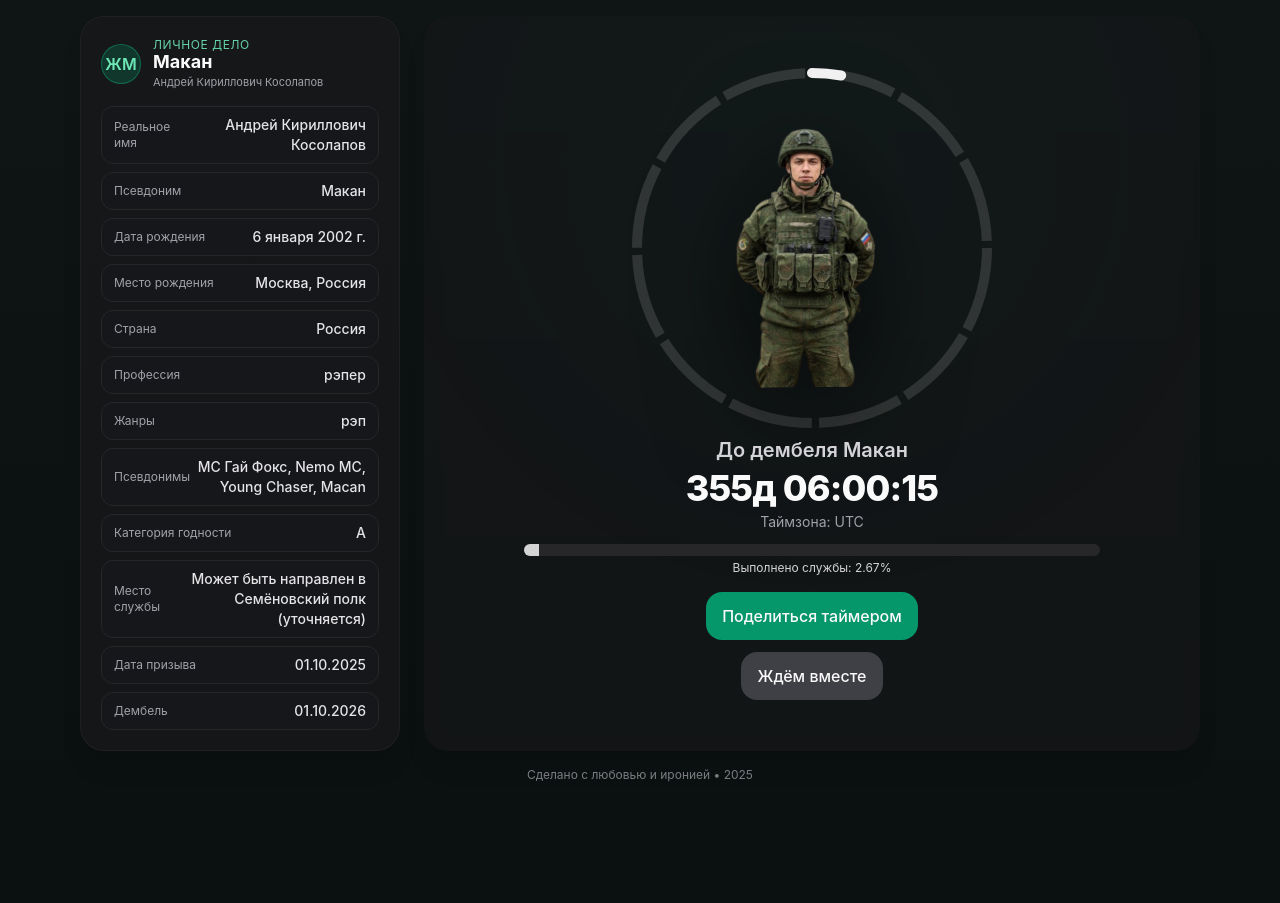
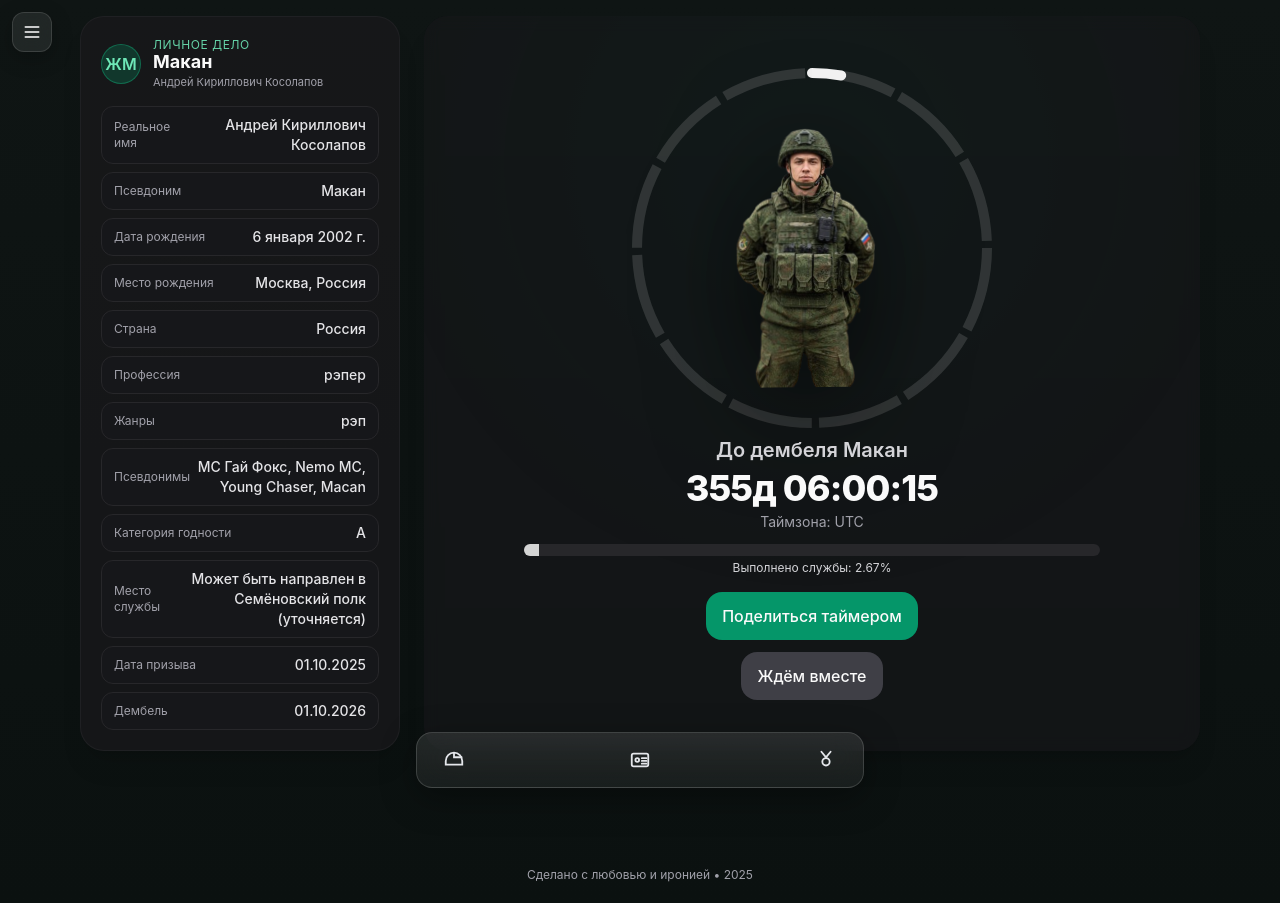
Before and after one commit to krexpex/dembel-makan-webapp, a React (Vite) app: page / in a window 1280 px wide. Before the commit the page ends 800 px from the top, so only its background shows below. Built offline with nearby package versions, Linux system fonts and the light colour scheme.

Commit message:
update update new uix

```diff
--- a/src/App.jsx
+++ b/src/App.jsx
@@ -24,6 +24,11 @@ export default function App() {
   const [popped, setPopped] = useState(false);
   const [entered, setEntered] = useState(false);
 
+  // вибрация
+  const [vibrateEnabled, setVibrateEnabled] = useState(true);
+  // меню
+  const [menuOpen, setMenuOpen] = useState(false);
+
   // счётчик и флаги появления изображений
   const [tapCount, setTapCount] = useState(0);
   const [show1, setShow1] = useState(false); // jeb1.png — 3-й тап
@@ -43,6 +48,15 @@ export default function App() {
     const t = setTimeout(() => setEntered(true), 50);
     return () => clearTimeout(t);
   }, []);
+
+  // загрузка/сохранение вибрации
+  useEffect(() => {
+    const saved = localStorage.getItem("vibrateEnabled");
+    if (saved !== null) setVibrateEnabled(saved === "1");
+  }, []);
+  useEffect(() => {
+    localStorage.setItem("vibrateEnabled", vibrateEnabled ? "1" : "0");
+  }, [vibrateEnabled]);
 
   // Автопропадание надписей спустя ~2.4с
   useEffect(() => {
@@ -113,6 +127,13 @@ export default function App() {
     setPopped(true);
     setTimeout(() => setPopped(false), 180);
 
+    // вибрация (если включена)
+    if (vibrateEnabled) {
+      try { navigator.vibrate?.(30); } catch {}
+      // лёгкая haptic через Telegram API (если поддерживает)
+      try { window.Telegram?.WebApp?.HapticFeedback?.impactOccurred?.("light"); } catch {}
+    }
+
     setTapCount((prev) => {
       const next = prev + 1;
       if (next === 3) setShow1(true);
@@ -129,15 +150,46 @@ export default function App() {
     window.open(url, "_blank", "noopener,noreferrer");
   }
 
-  // clip-path для отображения JEB-изображений строго ВНУТРИ круга
-  const clipStyle = {
-    clipPath: `circle(${r}px at ${size/2}px ${size/2}px)`
-  };
+  // clip-path для JEB-изображений строго ВНУТРИ круга
+  const clipStyle = { clipPath: `circle(${r}px at ${size/2}px ${size/2}px)` };
+
+  // переключатель вибрации
+  function toggleVibration() {
+    setVibrateEnabled(v => !v);
+    // микро-тик при смене состояния
+    try { navigator.vibrate?.(10); } catch {}
+    setMenuOpen(false);
+  }
 
   return (
     <div className="min-h-screen w-full bg-gradient-to-b from-[#0f1514] to-[#0b1110] text-zinc-50">
-      <div className="mx-auto max-w-6xl grid md:grid-cols-[320px,1fr] gap-4 md:gap-6 p-4">
+      {/* Бургер меню (fixed, слева сверху) */}
+      <div className="fixed left-3 top-3 z-[60]">
+        <button
+          aria-label="Открыть меню"
+          onClick={() => setMenuOpen(o => !o)}
+          className="glass-btn h-10 w-10 grid place-items-center rounded-xl"
+        >
+          <BurgerIcon />
+        </button>
 
+        {/* Выпадающее меню */}
+        {menuOpen && (
+          <div className="mt-2 w-60 glass-menu rounded-2xl p-2 shadow-xl border border-white/10">
+            <button
+              onClick={toggleVibration}
+              className="w-full flex items-center gap-3 px-3 py-2 rounded-xl hover:bg-white/8 transition-colors"
+            >
+              {vibrateEnabled ? <VibrationOnIcon /> : <VibrationOffIcon />}
+              <span className="text-sm">
+                {vibrateEnabled ? "Выключить вибрацию" : "Включить вибрацию"}
+              </span>
+            </button>
+          </div>
+        )}
+      </div>
+
+      <div className="mx-auto max-w-6xl grid md:grid-cols-[320px,1fr] gap-4 md:gap-6 p-4 pb-28">
         {/* Анкета слева */}
         <section className={`order-2 md:order-1 ${entered ? "appear-fade-up" : ""}`}>
           <SoldierCard profile={PROFILE} service={{ start: SERVICE_START, end: DEMOBIL_DATE }} />
@@ -178,7 +230,7 @@ export default function App() {
 
             {/* Зона для JEB-изображений: строго внутри круга и ниже Макана */}
             <div className="absolute inset-0 z-[5] pointer-events-none" style={clipStyle}>
-              {/* 1) 3-й тап — слева снизу, вылезает и чуть поднимается */}
+              {/* 1) 3-й тап — слева снизу */}
               {show1 && (
                 <img
                   src="/jeb1.png"
@@ -187,7 +239,7 @@ export default function App() {
                 />
               )}
 
-              {/* 2) 7-й тап — справа по центру, заезд внутрь */}
+              {/* 2) 7-й тап — справа по центру */}
               {show2 && (
                 <img
                   src="/jeb2.png"
@@ -199,7 +251,6 @@ export default function App() {
               {/* 3) 10-й тап — дугой сверху (картинка) */}
               {show3 && (
                 <div className="absolute top-[6%] left-1/2 -translate-x-1/2 w-[78%] md:w-[68%] grid place-items-center jeb-layer auto-fade-out">
-                  {/* если у тебя файл jpg — поменяй на /jeb3.jpg */}
                   <img src="/jeb3.png" alt="ДЖЕБ, УШЁЛ ДЖЕБ" className="w-full jeb-img" />
                 </div>
               )}
@@ -253,7 +304,22 @@ export default function App() {
         </section>
       </div>
 
-      <footer className="text-xs text-zinc-400 text-center pb-4">
+      {/* Нижняя «liquid glass» панель */}
+      <nav className="fixed left-0 right-0 bottom-3 z-[55] flex justify-center px-4">
+        <div className="glass-bar w-full max-w-md h-14 rounded-2xl px-4 flex items-center justify-between">
+          <button className="glass-item" aria-label="Каска">
+            <HelmetIcon />
+          </button>
+          <button className="glass-item" aria-label="ID карта">
+            <IdCardIcon />
+          </button>
+          <button className="glass-item" aria-label="Медали / достижения">
+            <MedalIcon />
+          </button>
+        </div>
+      </nav>
+
+      <footer className="text-xs text-zinc-400 text-center pb-5 pt-1">
         Сделано с любовью и иронией • {new Date().getFullYear()}
       </footer>
     </div>
@@ -339,3 +405,56 @@ function formatParts(p) {
   const ss = String(p.seconds).padStart(2, "0");
   return `${dd}${hh}:${mm}:${ss}`;
 }
+
+/* ───────── МИНИ-ИКОНКИ (inline SVG) ───────── */
+function BurgerIcon() {
+  return (
+    <svg width="20" height="20" viewBox="0 0 24 24" fill="none">
+      <path d="M4 6h16M4 12h16M4 18h16" stroke="currentColor" strokeWidth="2" strokeLinecap="round"/>
+    </svg>
+  );
+}
+function VibrationOnIcon() {
+  return (
+    <svg width="20" height="20" viewBox="0 0 24 24" fill="none">
+      <rect x="7" y="3" width="10" height="18" rx="2" stroke="currentColor" strokeWidth="2"/>
+      <path d="M2 8l2 2-2 2 2 2-2 2" stroke="currentColor" strokeWidth="2" strokeLinecap="round"/>
+      <path d="M22 8l-2 2 2 2-2 2 2 2" stroke="currentColor" strokeWidth="2" strokeLinecap="round"/>
+    </svg>
+  );
+}
+function VibrationOffIcon() {
+  return (
+    <svg width="20" height="20" viewBox="0 0 24 24" fill="none">
+      <rect x="7" y="3" width="10" height="18" rx="2" stroke="currentColor" strokeWidth="2"/>
+      <path d="M2 8l2 2-2 2 2 2-2 2" stroke="currentColor" strokeWidth="2" strokeLinecap="round" opacity=".35"/>
+      <path d="M22 8l-2 2 2 2-2 2 2 2" stroke="currentColor" strokeWidth="2" strokeLinecap="round" opacity=".35"/>
+      <path d="M5 5l14 14" stroke="currentColor" strokeWidth="2" strokeLinecap="round"/>
+    </svg>
+  );
+}
+function HelmetIcon() {
+  return (
+    <svg width="22" height="22" viewBox="0 0 24 24" fill="none">
+      <path d="M3 13a9 9 0 1118 0v4H3v-4z" stroke="currentColor" strokeWidth="2" fill="none"/>
+      <path d="M12 4v5h9" stroke="currentColor" strokeWidth="2" />
+    </svg>
+  );
+}
+function IdCardIcon() {
+  return (
+    <svg width="22" height="22" viewBox="0 0 24 24" fill="none">
+      <rect x="3" y="5" width="18" height="14" rx="2" stroke="currentColor" strokeWidth="2"/>
+      <circle cx="9" cy="12" r="2" stroke="currentColor" strokeWidth="2"/>
+      <path d="M14 10h5M14 13h5M14 16h5" stroke="currentColor" strokeWidth="2" strokeLinecap="round"/>
+    </svg>
+  );
+}
+function MedalIcon() {
+  return (
+    <svg width="22" height="22" viewBox="0 0 24 24" fill="none">
+      <circle cx="12" cy="14" r="4" stroke="currentColor" strokeWidth="2"/>
+      <path d="M7 3l5 6 5-6" stroke="currentColor" strokeWidth="2" strokeLinecap="round" />
+    </svg>
+  );
+}
--- a/src/index.css
+++ b/src/index.css
@@ -10,7 +10,7 @@ html, body {
   margin: 0;
   padding: 0;
   height: 100%;
-  background-color: #0b1110; /* тёмно-зелёный/чёрный фон */
+  background-color: #0b1110;
   color: #f9fafb;
   font-family: 'Inter', system-ui, -apple-system, Segoe UI, Roboto, Arial, sans-serif;
 }
@@ -18,32 +18,21 @@ html, body {
 * { box-sizing: border-box; }
 html { scroll-behavior: smooth; }
 
-/* Мелкие утилки */
 .transition-base { transition: all .3s ease; }
 .text-shadow { text-shadow: 0 1px 2px rgba(0,0,0,.5); }
 .shadow-deep { box-shadow: 0 8px 30px rgba(0,0,0,.40); }
 
 /* ===========================
-   СЛОИ СЦЕНЫ (Z-INDEX CONTROL)
+   СЛОИ СЦЕНЫ
    =========================== */
 
-/* Макан — всегда выше всего, кроме системных popups */
 .makan-layer { position: relative; z-index: 30; }
-
-/* На случай, если класс не добавлен — ловим по имени файла */
 img[src$="makan.png"] { position: relative; z-index: 30; }
 
-/* PNG/JPG надписи JEB — поверх фона/кольца/текста, но ниже Макана */
 .jeb-layer { position: absolute; z-index: 20; pointer-events: none; }
+img[src*="jeb"] { position: absolute; z-index: 20; pointer-events: none; }
 
-/* Фолбэк: если классы не указали — ловим по src */
-img[src*="jeb"] {
-  position: absolute;
-  z-index: 20;
-  pointer-events: none;
-}
-
-/* Мягкая тень под «ногами» Макана — усиливает эффект «из-за спины» */
+/* Тень у ног Макана — эффект «из-за спины» */
 .makan-shadow::after {
   content: "";
   position: absolute;
@@ -55,28 +44,25 @@ img[src*="jeb"] {
   background: linear-gradient(to top, rgba(0,0,0,0.7), transparent);
   border-radius: 50%;
   pointer-events: none;
-  z-index: 25; /* ниже самого Макана, выше надписей быть не должно */
+  z-index: 25;
 }
 
 /* ===========================
-   ВХОД СЦЕНЫ / ГЛОУ / ПОКАЧИВАНИЕ
+   ВХОД/ГЛОУ/ПОКАЧИВАНИЕ
    =========================== */
 
-/* Плавный подъём блока */
 @keyframes fade-up {
   0% { opacity: 0; transform: translateY(12px); }
   100% { opacity: 1; transform: translateY(0); }
 }
 .appear-fade-up { animation: fade-up 500ms ease-out both; }
 
-/* Плавное масштаб-проявление */
 @keyframes scale-in {
   0% { opacity: 0; transform: scale(0.94); }
   100% { opacity: 1; transform: scale(1); }
 }
 .appear-scale { animation: scale-in 520ms cubic-bezier(.2,.9,.2,1) both; }
 
-/* Нежная вспышка подсветки позади сцены */
 @keyframes glow-flash {
   0% { opacity: 0; }
   30% { opacity: .75; }
@@ -84,38 +70,31 @@ img[src*="jeb"] {
 }
 .glow-enter { animation: glow-flash 900ms ease-out both; }
 
-/* Лёгкое «покачивание» Макана (дышит) */
 @keyframes wobble {
   0%, 100% { transform: translateY(0) rotate(0deg); }
   25% { transform: translateY(-2px) rotate(-0.6deg); }
   50% { transform: translateY(1px) rotate(0.6deg); }
   75% { transform: translateY(-1px) rotate(-0.4deg); }
 }
-.animate-wobble {
-  animation: wobble 2.4s ease-in-out infinite;
-  transform-origin: 50% 100%;
-}
+.animate-wobble { animation: wobble 2.4s ease-in-out infinite; transform-origin: 50% 100%; }
 
 /* ===========================
-   АН�?МАЦИИ ДЛЯ JEB-НАДПИСЕЙ
+   JEB PNG: ПРОЗРАЧНОСТЬ + АНИМАЦИИ
    =========================== */
 
-/* В некоторых PNG может быть белая подложка — убираем её на тёмном фоне */
 .jeb-img {
-  mix-blend-mode: multiply;      /* белое "пропадает", чёрный остаётся чёрным */
+  mix-blend-mode: multiply; /* убирает белые подложки, чёрный остаётся чёрным */
   image-rendering: auto;
   background: transparent;
 }
 
-/* Авто-исчезновение через ~2.4с */
+/* Авто-исчезновение (задержка 2.4с, затем уход) */
 @keyframes fade-out {
   to { opacity: 0; transform: translateY(-6px) scale(.98); }
 }
-.auto-fade-out {
-  animation: fade-out 420ms ease-out 2.4s forwards; /* задержка 2.4с, затем плавный уход */
-}
+.auto-fade-out { animation: fade-out 420ms ease-out 2.4s forwards; }
 
-/* 1) jeb1 — появляется слева из-за Макана и чуть поднимается */
+/* 1) слева снизу */
 @keyframes rise-left {
   0%   { transform: translate(-40px, 30px) scale(.92); opacity: 0; filter: blur(6px); }
   60%  { filter: blur(0); }
@@ -123,7 +102,7 @@ img[src*="jeb"] {
 }
 .animate-rise-left { animation: rise-left 650ms cubic-bezier(.2,.9,.2,1) both; }
 
-/* 2) jeb2 — заезжает справа из-за Макана */
+/* 2) справа в центр */
 @keyframes slide-from-right {
   0%   { transform: translate(40px, -50%) scale(.96); opacity: 0; filter: blur(6px); }
   70%  { filter: blur(0); }
@@ -131,7 +110,7 @@ img[src*="jeb"] {
 }
 .animate-slide-from-right { animation: slide-from-right 520ms ease-out both; }
 
-/* 3) jeb3 — появляется сверху «дугой» (поп-эффект) */
+/* 3) дугой сверху */
 @keyframes arc-pop {
   0%   { transform: translate(-50%, -10px) scale(.9); opacity: 0; }
   60%  { opacity: 1; }
@@ -140,11 +119,53 @@ img[src*="jeb"] {
 .animate-arc-pop { animation: arc-pop 600ms cubic-bezier(.2,.9,.2,1) both; }
 
 /* ===========================
-   ФУТЕР
+   GLASS UI: BURGER + BOTTOM BAR
    =========================== */
 
-footer {
-  opacity: .75;
-  transition: opacity .3s ease;
+/* Кнопка-бургер */
+.glass-btn{
+  backdrop-filter: blur(10px);
+  -webkit-backdrop-filter: blur(10px);
+  background: rgba(255,255,255,0.08);
+  color: #fff;
+  border: 1px solid rgba(255,255,255,0.12);
+  box-shadow: 0 6px 20px rgba(0,0,0,.25);
+  transition: transform .15s ease, background .2s ease;
 }
-footer:hover { opacity: 1; }
+.glass-btn:active { transform: scale(.96); }
+.glass-btn:hover { background: rgba(255,255,255,0.12); }
+
+/* Выпадающее меню */
+.glass-menu{
+  backdrop-filter: blur(14px);
+  -webkit-backdrop-filter: blur(14px);
+  background: linear-gradient(180deg, rgba(24,24,27,0.75), rgba(24,24,27,0.55));
+  color: #fff;
+}
+
+/* Нижняя панель */
+.glass-bar{
+  backdrop-filter: blur(16px);
+  -webkit-backdrop-filter: blur(16px);
+  background: linear-gradient(180deg, rgba(255,255,255,0.10), rgba(255,255,255,0.06));
+  border: 1px solid rgba(255,255,255,0.15);
+  box-shadow: 0 10px 35px rgba(0,0,0,.35);
+}
+
+/* Кнопки внутри бара */
+.glass-item{
+  height: 42px;
+  width: 42px;
+  display: grid;
+  place-items: center;
+  color: #e5e7eb;
+  border-radius: 12px;
+  transition: transform .12s ease, background .2s ease, color .2s ease;
+}
+.glass-item:hover{
+  background: rgba(255,255,255,0.10);
+  color: #fff;
+}
+.glass-item:active{
+  transform: translateY(1px) scale(.98);
+}
```
